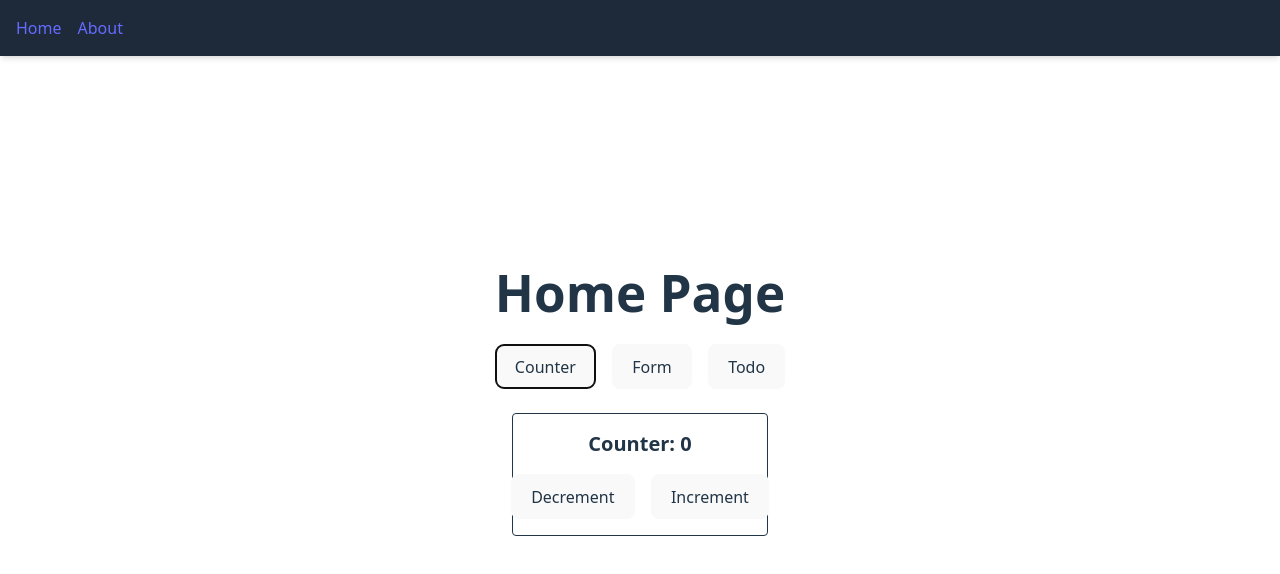
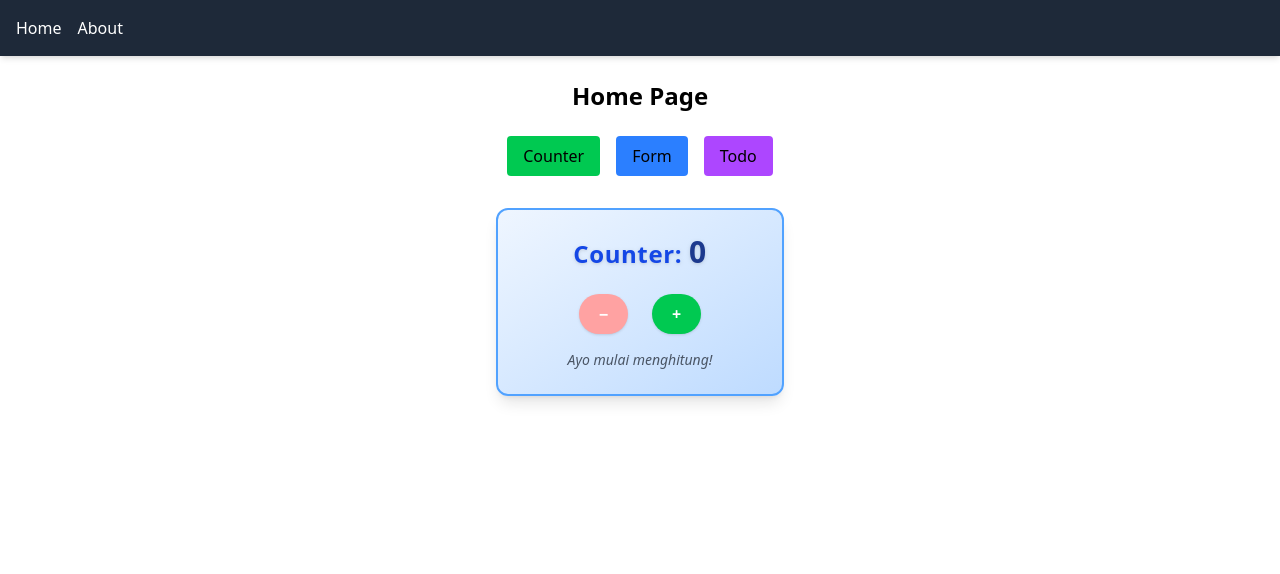
Before and after one commit to izharramdan/wide_project, a React (Vite) app: page / in a window 1280 px wide. Both pictures are taken after a click on the button "Counter". Shown: the top 574 px of the page. Built offline with nearby package versions, Linux system fonts and the light colour scheme.

Commit message:
update counter

```diff
--- a/src/components/Counter.jsx
+++ b/src/components/Counter.jsx
@@ -9,22 +9,32 @@ export default function Counter() {
   };
 
   return (
-    <div className="p-4 border rounded w-64 text-center mx-auto">
-      <h2 className="text-xl font-bold mb-4">Counter: {count}</h2>
-      <div className="flex justify-center gap-4">
+    <div className="p-6 border-2 border-blue-400 rounded-xl w-72 text-center mx-auto shadow-lg bg-gradient-to-br from-blue-50 to-blue-200 mt-8">
+      <h2 className="text-2xl font-extrabold mb-6 text-blue-700 tracking-wide drop-shadow">
+        Counter: <span className="text-3xl text-blue-900">{count}</span>
+      </h2>
+      <div className="flex justify-center gap-6 mb-4">
         <button
           onClick={decrement}
-          className="px-4 py-2 bg-red-500 rounded"
+          className="px-5 py-2 bg-red-500 hover:bg-red-600 text-white font-semibold rounded-full shadow transition-all duration-200 active:scale-95 disabled:bg-red-300 disabled:cursor-not-allowed"
+          disabled={count === 0}
         >
-          Decrement
+          −
         </button>
         <button
           onClick={increment}
-          className="px-4 py-2 bg-green-500 rounded"
+          className="px-5 py-2 bg-green-500 hover:bg-green-600 text-white font-semibold rounded-full shadow transition-all duration-200 active:scale-95"
         >
-          Increment
+          +
         </button>
       </div>
+      <p className="text-sm text-gray-600 italic">
+        {count === 0
+          ? "Ayo mulai menghitung!"
+          : count < 5
+          ? "Terus tambahkan angkanya!"
+          : "Hebat! Kamu sudah mencapai angka tinggi!"}
+      </p>
     </div>
   );
 }
--- a/src/index.css
+++ b/src/index.css
@@ -1,6 +1,6 @@
 @import "tailwindcss";
 
-:root {
+/* :root {
   font-family: system-ui, Avenir, Helvetica, Arial, sans-serif;
   line-height: 1.5;
   font-weight: 400;
@@ -67,4 +67,4 @@ button:focus-visible {
   button {
     background-color: #f9f9f9;
   }
-}
+} */
```
